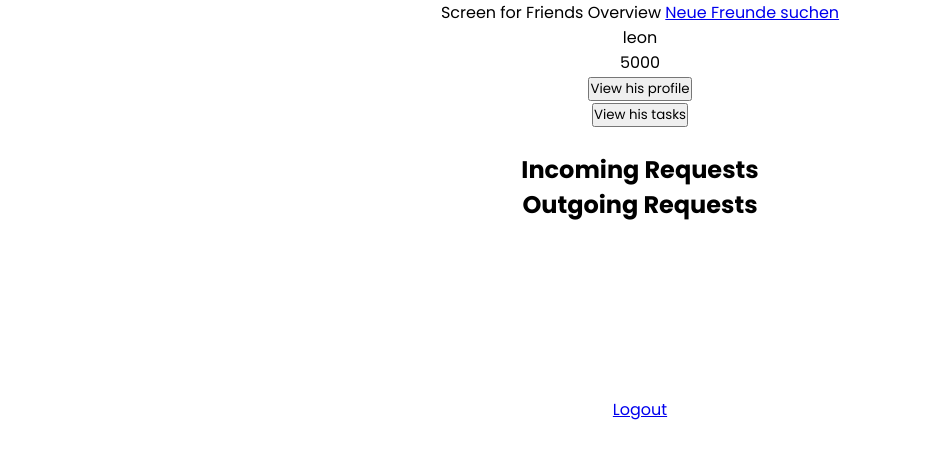
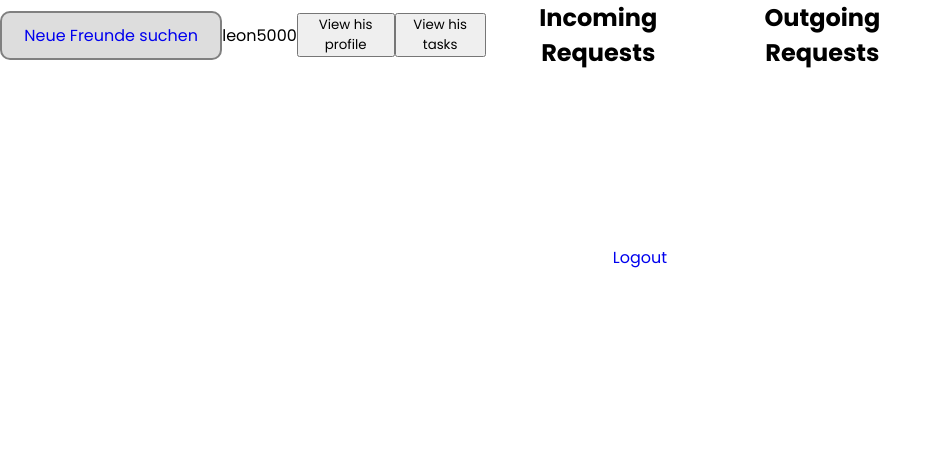
Before and after one commit to ExaCLe/productivity-team-tasks, a Flask app: page /friends in a window 1280 px wide. Shown: the part 218-677 px from the top of the page, without its empty margins (0-942 px from the left). Run offline with Flask 2, Linux system fonts and the light colour scheme; a user stored in the database is signed in; data comes from the database, SQL or seed files in the repository; some libraries are stand-ins or nearby versions.

Commit message:
changed the button

```diff
--- a/static/css/start.css
+++ b/static/css/start.css
@@ -99,6 +99,23 @@ header nav ul li a:hover:after {
   width: 25%;
   padding: 10px 5px 10px 5px;
   border-radius: 10px;
+  text-decoration: none;
+  border: 2px solid grey;
+  background-color: #dddddd;
+}
+
+a:visited {
+  color: black;
+  text-decoration: none;
+}
+a {
+  text-decoration: none;
+}
+
+.container {
+  display: flex;
+  flex-direction: row;
+  align-items: center;
 }
 
 button:hover {
--- a/templates/friends/friends.html
+++ b/templates/friends/friends.html
@@ -6,8 +6,11 @@
 {% endblock %}
 
 {% block main %}
-    Screen for Friends Overview
-    <a href="/friends/search">Neue Freunde suchen</a>
+<div class="container">
+
+
+<div class="btn-primary"><a href="/friends/search">Neue Freunde suchen</a></div>
+
     {% for score, username in friends %}
     <br>
         <p>{{username}}</p>
@@ -40,4 +43,5 @@
     <br>
         <p>{{name}}</p>
     {% endfor %}
+</div>
 {% endblock %}
```
